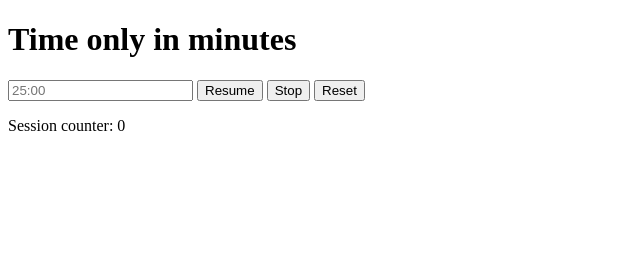
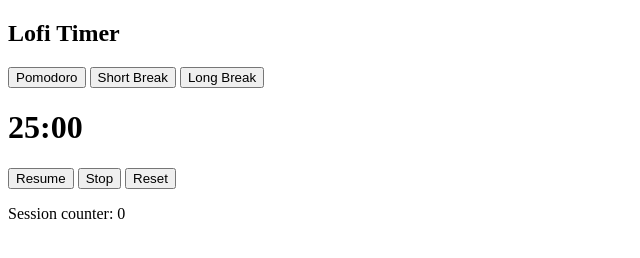
Before and after one commit to victor-h-huynh/lofi-pomodoro-timer, a plain HTML site: page index.html in a window 1280 px wide. Both pictures are taken after a click on the button "Stop". Shown: the whole page, without its empty margins (0-640 px from the left). Drawn offline with Linux system fonts and the light colour scheme.

Commit message:
project-update

```diff
--- a/index.html
+++ b/index.html
@@ -17,11 +17,21 @@
         <main class="app">
             <div class="pomodoro__timer">
                 <!-- <span class="timer">25:00</span> -->
-                <h1>Time only in minutes</h1>
-                <input type="text" class="timer" placeholder="25:00"></input>
-                <input type="submit" value="Start" class="start__btn"></input>
-                <button class="stop__btn">Stop</button>
-                <button class="reset__btn">Reset</button>
+                <h2>Lofi Timer</h2>
+                <div class="row">
+                    <button>Pomodoro</button>
+                    <button>Short Break</button>
+                    <button>Long Break</button>
+                </div>
+                <div>
+                    <!-- <input type="text" class="timer" placeholder=""></input> -->
+                    <h1>25:00</h1>
+                </div>
+                <div class="row">
+                    <button type="submit" value="Start" class="start__btn">Start</button>
+                    <button class="stop__btn">Stop</button>
+                    <button class="reset__btn">Reset</button>
+                </div>
             </div>
             <p class="session__counter">Session counter: 0</p>
         </main>
--- a/script.js
+++ b/script.js
@@ -19,8 +19,8 @@
   if (remainingTime && timer.value.includes(":")) {
     time = remainingTime;
   } else {
-    // time = +timer.value * 60;
-    time = 3;
+    time = +timer.value * 60;
+    // time = 3;
   }
 
   if (time === 0) {
@@ -29,6 +29,8 @@
   }
 
   if (isNaN(time)) return console.error("is not a number");
+  if (timer.value > 25) return console.error("Max 25");
+  console.log(timer.value);
 
   const timerId = setInterval(() => {
     let mins = String(Math.trunc(time / 60)).padStart(2, 0);
@@ -53,12 +55,12 @@
   return timerId;
 };
 
-const convertTime = function () {
-  remainingTime = timer.value;
-  const [minutes, seconds] = remainingTime.split(":");
-  const totalSeconds = minutes * 60 + +seconds;
-  remainingTime = totalSeconds - 1; // -1 to handle second delay
-};
+// const convertTime = function () {
+//   remainingTime = timer.value;
+//   const [minutes, seconds] = remainingTime.split(":");
+//   const totalSeconds = minutes * 60 + +seconds;
+//   remainingTime = totalSeconds - 1; // -1 to handle second delay
+// };
 
 /////////////////////////////////////////////////////////////////////
 // Event Handlers
@@ -66,21 +68,20 @@
 // Submit Button
 startBtn.addEventListener("click", function () {
   timerId = startTimer();
-  if (startBtn.value === "Resume") {
-    startBtn.value = "Start";
-  }
+  document.querySelector(".start__btn").innerText = "Start";
 });
 
 // Stop Button
 stopBtn.addEventListener("click", function () {
   clearInterval(timerId);
-  convertTime();
-  if (startBtn.value === "Start") {
-    startBtn.value = "Resume";
-  }
+  // convertTime();
+  document.querySelector(".start__btn").innerText = "Resume";
 });
 
 // Reset Button
 resetBtn.addEventListener("click", function () {
   timer.value = 25;
 });
+
+// Music that I downloaded
+// YouTube music
```
